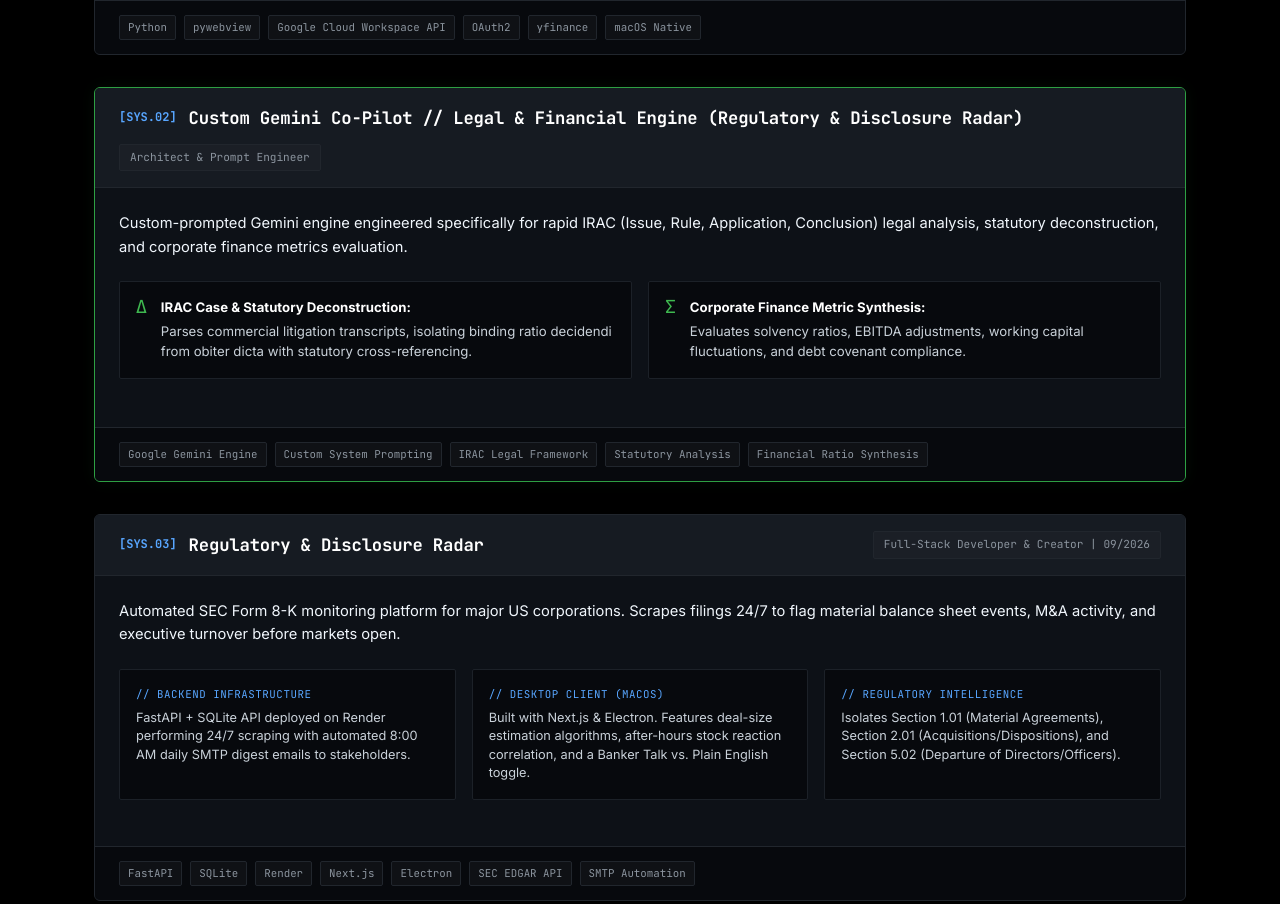
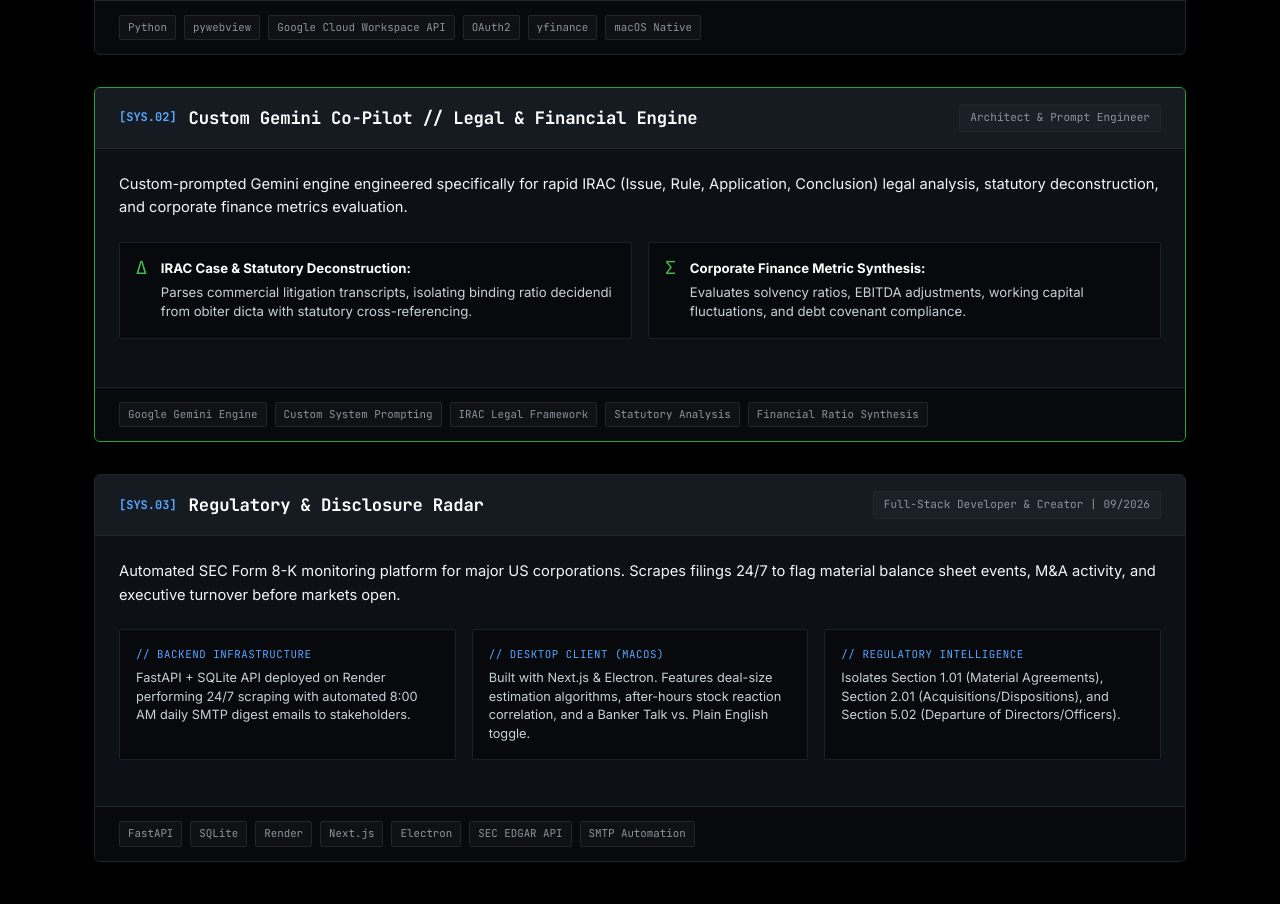
Before and after one commit to amaanbhatti855-png/portfolio, a plain HTML site: page index.html in a window 1280 px wide. Shown: the part 4834-5738 px from the top of the page. Drawn offline with nearby package versions, Linux system fonts and the light colour scheme.

Commit message:
Revert Gemini heading to original title without brackets

```diff
--- a/index.html
+++ b/index.html
@@ -551,7 +551,7 @@
             <div class="project-box-header">
               <div class="project-ident">
                 <span class="project-num">[SYS.02]</span>
-                <h3 class="project-heading">Custom Gemini Co-Pilot // Legal & Financial Engine (Regulatory & Disclosure Radar)</h3>
+                <h3 class="project-heading">Custom Gemini Co-Pilot // Legal & Financial Engine</h3>
               </div>
               <div class="project-role-badge">Architect & Prompt Engineer</div>
             </div>
```
